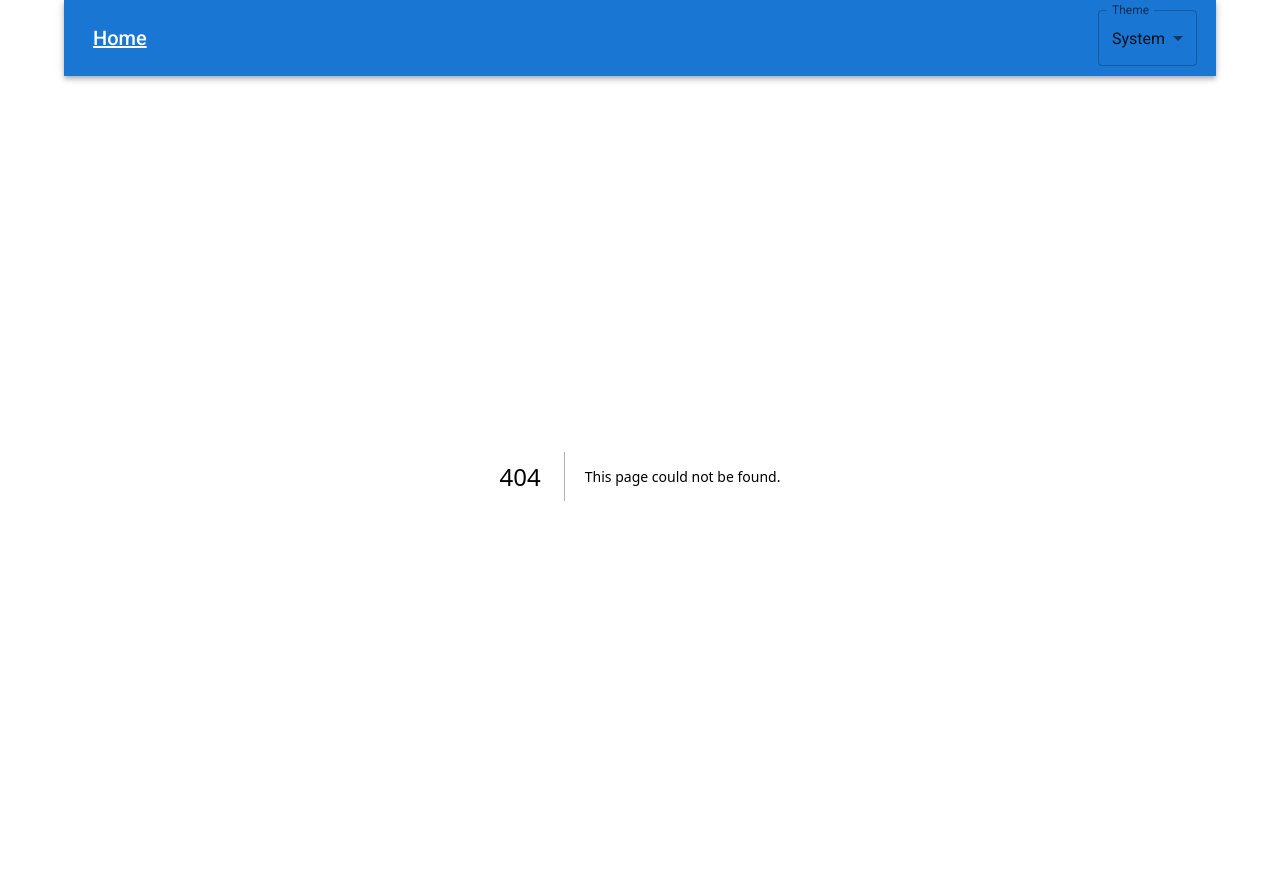
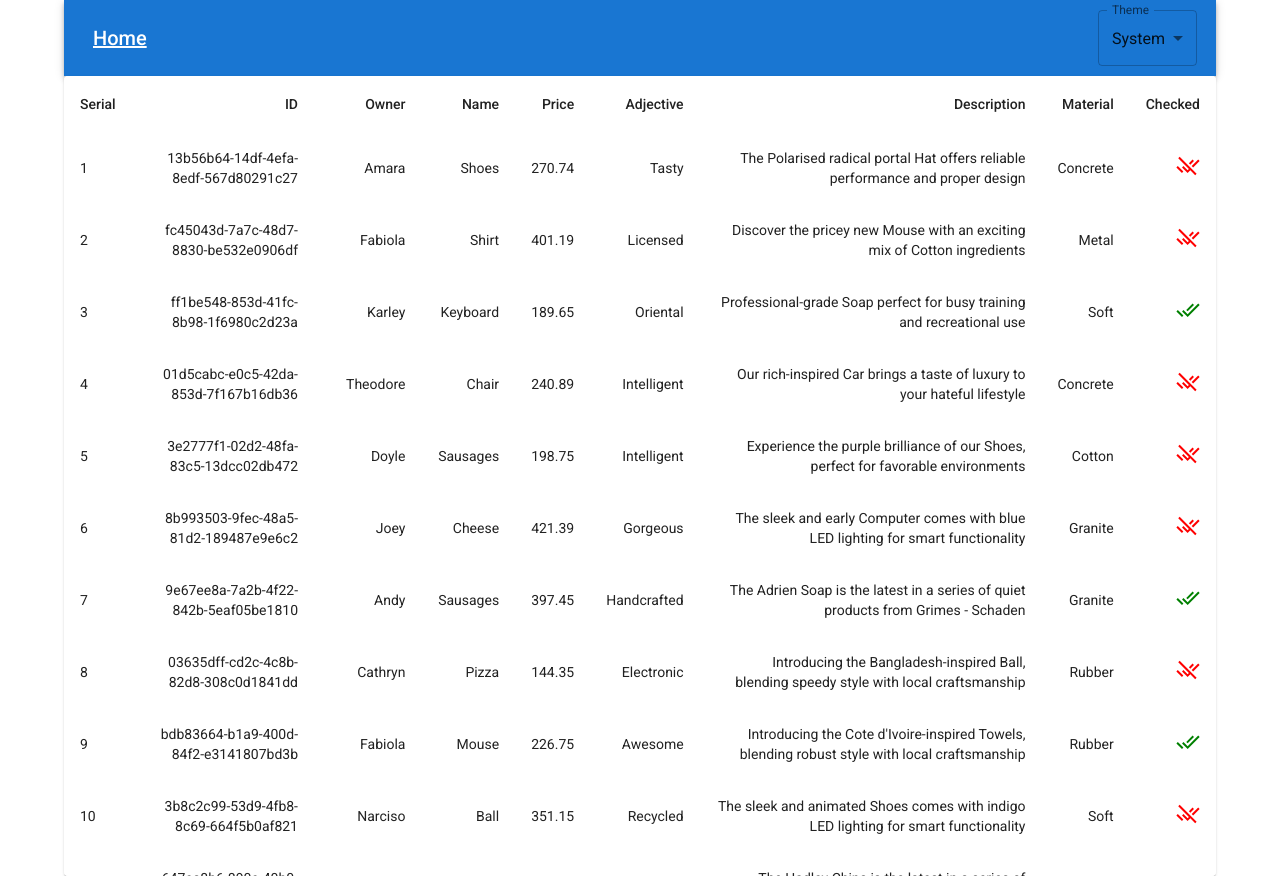
Before and after one commit to JaberChowdhury/NextJs_project, a Next.js app: page /defaulttable-v2 in a window 1280 px wide. Before the commit this address had no page. Built offline with nearby package versions, Linux system fonts and the light colour scheme; what @mui/material-nextjs would draw is missing.

Commit message:
add: enhance product data structure and implement BasicTable component for displaying product details

```diff
--- /dev/null
+++ b/app/defaulttable-v2/page.tsx
@@ -0,0 +1,60 @@
+import React from "react";
+import product, { type PRODUCT } from "@/data/product";
+import RemoveDoneIcon from "@mui/icons-material/RemoveDone";
+import Table from "@mui/material/Table";
+import DoneAllIcon from "@mui/icons-material/DoneAll";
+import TableBody from "@mui/material/TableBody";
+import TableCell from "@mui/material/TableCell";
+import TableContainer from "@mui/material/TableContainer";
+import TableHead from "@mui/material/TableHead";
+import TableRow from "@mui/material/TableRow";
+import Paper from "@mui/material/Paper";
+
+export default function BasicTable() {
+  return (
+    <TableContainer sx={{ maxHeight: "100vh" }} component={Paper}>
+      <Table stickyHeader sx={{ minWidth: 650 }} aria-label="simple table">
+        <TableHead>
+          <TableRow>
+            <TableCell>Serial</TableCell>
+            <TableCell align="right">ID</TableCell>
+            <TableCell align="right">Owner</TableCell>
+            <TableCell align="right">Name</TableCell>
+            <TableCell align="right">Price</TableCell>
+            <TableCell align="right">Adjective</TableCell>
+            <TableCell align="right">Description</TableCell>
+            <TableCell align="right">Material</TableCell>
+            <TableCell align="right">Checked</TableCell>
+          </TableRow>
+        </TableHead>
+        <TableBody>
+          {product.map((row: PRODUCT, dataid) => (
+            <TableRow
+              key={row.id}
+              sx={{
+                border: "0px solid transparent",
+                "&:last-child td, &:last-child th": { border: 0 },
+              }}
+            >
+              <TableCell component="th" scope="row">
+                {dataid + 1}
+              </TableCell>
+              <TableCell align="right">{row.id}</TableCell>
+              <TableCell align="right">{row.owner}</TableCell>
+              <TableCell align="right">{row.name}</TableCell>
+              <TableCell align="right">{row.price}</TableCell>
+              <TableCell align="right">{row.adjective}</TableCell>
+              <TableCell align="right">{row.description}</TableCell>
+              <TableCell align="right">{row.material}</TableCell>
+              <TableCell align="right">
+                {(row.checked && <DoneAllIcon sx={{ color: "green" }} />) || (
+                  <RemoveDoneIcon sx={{ color: "red" }} />
+                )}
+              </TableCell>
+            </TableRow>
+          ))}
+        </TableBody>
+      </Table>
+    </TableContainer>
+  );
+}
--- a/data/product.ts
+++ b/data/product.ts
@@ -4,8 +4,12 @@ export interface PRODUCT {
   name: string;
   id: string;
   price: string;
+  offerprice: string;
   owner: string;
   checked: boolean;
+  adjective: string;
+  description: string;
+  material: string;
 }
 
 const product: PRODUCT[] = [];
@@ -15,11 +19,21 @@ for (let i = 0; i < limit; i++) {
   const data = {
     name: faker.commerce.product(),
     price: faker.commerce.price({ min: 100, max: 500 }),
+    offerprice: faker.commerce.price({ min: 100, max: 500 }),
     id: crypto.randomUUID(),
     owner: faker.person.firstName(),
     checked: Math.random() < 0.5,
+    adjective: faker.commerce.productAdjective(),
+    description: faker.commerce.productDescription(),
+    material: faker.commerce.productMaterial(),
   };
-  product.push(data);
+  product.push({
+    ...data,
+    offerprice: faker.commerce.price({
+      min: 0,
+      max: Number(data.price),
+    }),
+  });
 }
 
 export default product;
--- a/package.json
+++ b/package.json
@@ -14,6 +14,7 @@
     "@mui/icons-material": "^6.4.0",
     "@mui/material": "^6.4.0",
     "@mui/material-nextjs": "^6.3.1",
+    "framer-motion": "^11.18.1",
     "next": "15.1.2",
     "next-themes": "^0.4.4",
     "react": "^19.0.0",
```
Also changed, not shown: 1 other file (tests, documents, lock files or other folders).
